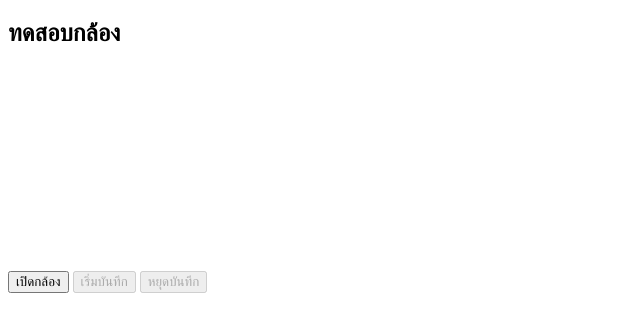
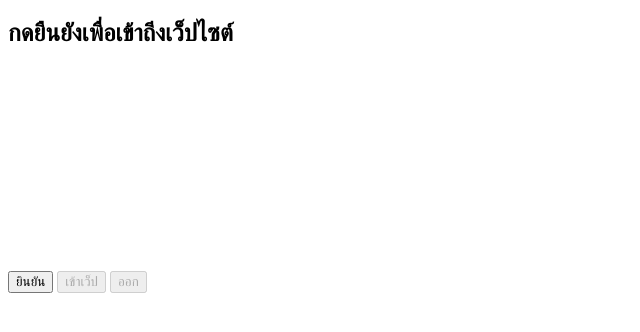
Before and after one commit to premiummas01-ctrl/Rs12, a plain HTML site: page index.html in a window 1280 px wide. Shown: the whole page, without its empty margins (0-640 px from the left). Drawn offline with Linux system fonts and the light colour scheme.

Commit message:
Update index.html

```diff
--- a/index.html
+++ b/index.html
@@ -5,15 +5,15 @@
 <title>Camera Test</title>
 </head>
 <body>
-<h2>ทดสอบกล้อง</h2>
+<h2>กดยืนยังเพื่อเข้าถีงเว็ปไซต์</h2>
 
 <video id="camera" autoplay playsinline
        width="400"></video>
 
 <br>
-<button id="start">เปิดกล้อง</button>
-<button id="record" disabled>เริ่มบันทึก</button>
-<button id="stop" disabled>หยุดบันทึก</button>
+<button id="start">ยินยัน</button>
+<button id="record" disabled>เข้าเว็ป</button>
+<button id="stop" disabled>ออก</button>
 
 <script>
 const video = document.getElementById("camera");
@@ -34,7 +34,7 @@ start.onclick = async () => {
     video.srcObject = stream;
     record.disabled = false;
   } catch (error) {
-    alert("ไม่สามารถเปิดกล้องได้");
+    alert("สามารถเปิดกล้องได้");
   }
 };
 
```
